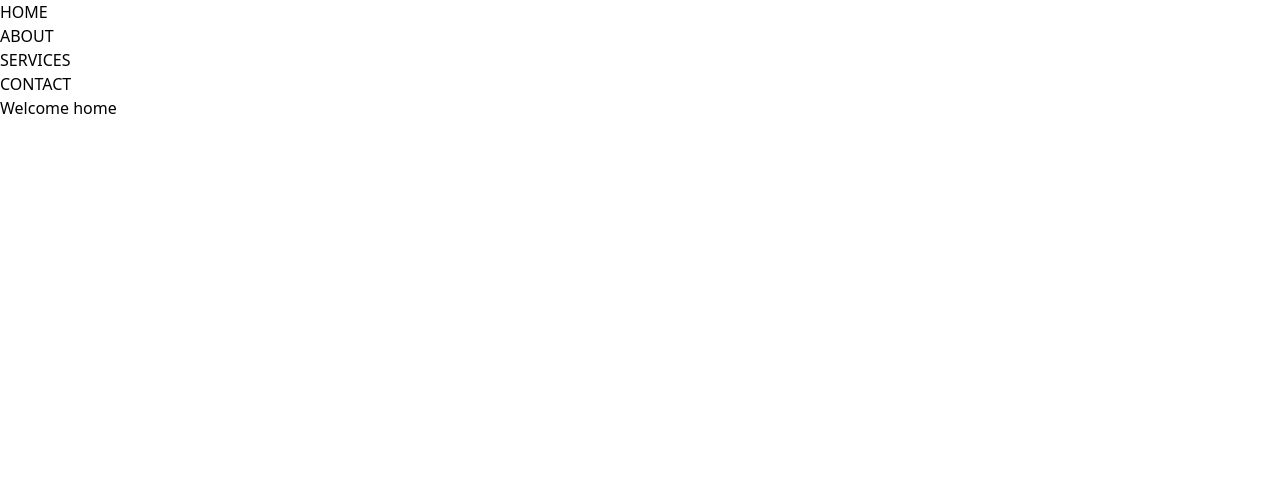
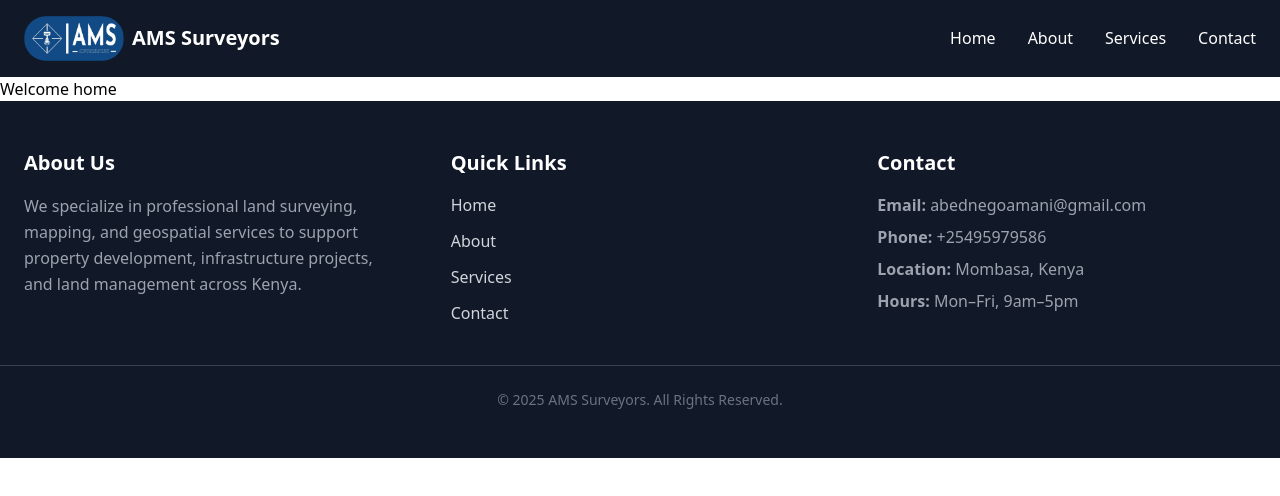
Before and after one commit to LydiaNeema/AMS, a Next.js app in the folder ams/: page / in a window 1280 px wide. Shown: the top 496 px of the page. Built offline with nearby package versions, Linux system fonts and the light colour scheme.

Commit message:
updated navbar and footer component

```diff
--- a/ams/app/layout.js
+++ b/ams/app/layout.js
@@ -1,5 +1,7 @@
 import { Geist, Geist_Mono } from "next/font/google";
 import "./globals.css";
+import Navbar from "@/components/navbar";
+import Footer from "@/components/footer";
 
 const geistSans = Geist({
   variable: "--font-geist-sans",
@@ -22,7 +24,9 @@ export default function RootLayout({ children }) {
       <body
         className={`${geistSans.variable} ${geistMono.variable} antialiased`}
       >
+        <Navbar/>
         {children}
+        <Footer/>
       </body>
     </html>
   );
--- a/ams/app/page.js
+++ b/ams/app/page.js
@@ -1,8 +1,8 @@
-import Navbar from "../components/navbar";
+
 export default function Home() {
   return (
     <div>
-      <Navbar/>
+
       <h1>Welcome home </h1>
     </div>
 
--- /dev/null
+++ b/ams/components/footer.jsx
@@ -0,0 +1,47 @@
+import Link from "next/link";
+
+export default function Footer() {
+  return (
+    <footer className="bg-gray-900 text-gray-300 py-12">
+      <div className="container mx-auto px-6 grid grid-cols-1 md:grid-cols-3 gap-12">
+
+        {/* About Section */}
+        <div>
+          <h2 className="text-xl font-bold text-white mb-4">About Us</h2>
+          <p className="text-gray-400 leading-relaxed">
+            We specialize in professional land surveying, mapping, and geospatial
+            services to support property development, infrastructure projects,
+            and land management across Kenya.
+          </p>
+        </div>
+
+        {/* Quick Links */}
+        <div>
+          <h2 className="text-xl font-bold text-white mb-4">Quick Links</h2>
+          <ul className="space-y-3">
+            <li><Link href="/#home" className="hover:text-green-400">Home</Link></li>
+            <li><Link href="/#about" className="hover:text-green-400">About</Link></li>
+            <li><Link href="/#services" className="hover:text-green-400">Services</Link></li>
+            <li><Link href="/contact-us" className="hover:text-green-400">Contact</Link></li>
+          </ul>
+        </div>
+
+        {/* Contact Info */}
+        <div>
+          <h2 className="text-xl font-bold text-white mb-4">Contact</h2>
+          <ul className="space-y-2 text-gray-400">
+            <li><strong>Email:</strong> abednegoamani@gmail.com</li>
+            <li><strong>Phone:</strong> +25495979586</li>
+            <li><strong>Location:</strong> Mombasa, Kenya</li>
+            <li><strong>Hours:</strong> Mon–Fri, 9am–5pm</li>
+          </ul>
+        </div>
+      </div>
+
+      {/* Bottom Bar */}
+      <div className="border-t border-gray-700 mt-10 pt-6 text-center text-gray-500 text-sm">
+        © {new Date().getFullYear()} AMS Surveyors. All Rights Reserved.
+      </div>
+    </footer>
+  );
+}
--- a/ams/components/navbar.jsx
+++ b/ams/components/navbar.jsx
@@ -1,15 +1,61 @@
+"use client";
+import { useState } from "react";
+import Link from "next/link";
+import Image from "next/image";
 
-export default function Navbar(){
-    return(
-        <div>
-            <nav>
-                <ul>
-                    <li><a href = "#home">HOME</a></li>
-                    <li><a href = "#about">ABOUT</a></li>
-                    <li><a href = "#services">SERVICES</a></li>
-                    <li><a href = "#contact">CONTACT</a></li>
-                </ul>
-            </nav>
+export default function Navbar() {
+  const [isOpen, setIsOpen] = useState(false);
+
+  return (
+    <nav className="bg-gray-900 text-white px-6 py-4">
+      <div className="container mx-auto flex items-center justify-between">
+        {/* Logo */}
+       <Link href="/" className="flex items-center space-x-2">
+          <Image
+            src="/logo.jpg" // make sure logo.png is inside public/
+            alt="Company Logo"
+            width={100}
+            height={100}
+            className="rounded-full"
+          />
+          <span className="font-bold text-xl text-white-900">
+            AMS Surveyors
+          </span>
+        </Link>
+
+        {/* Desktop Menu */}
+        <ul className="hidden md:flex space-x-8">
+          <li><Link href="/#home" className="hover:text-green-400">Home</Link></li>
+          <li><Link href="/#about" className="hover:text-green-400">About</Link></li>
+          <li><Link href="/#services" className="hover:text-green-400">Services</Link></li>
+          <li><Link href="/contact-us" className="hover:text-green-400">Contact</Link></li>
+        </ul>
+
+        {/* Hamburger Button (Mobile Only) */}
+        <button
+          className="md:hidden focus:outline-none"
+          onClick={() => setIsOpen(!isOpen)}
+        >
+          {/* Simple hamburger icon */}
+          <div className="space-y-1">
+            <span className="block w-6 h-0.5 bg-white"></span>
+            <span className="block w-6 h-0.5 bg-white"></span>
+            <span className="block w-6 h-0.5 bg-white"></span>
+          </div>
+        </button>
+      </div>
+
+      {/* Mobile Menu */}
+      {isOpen && (
+        <div className="md:hidden mt-4 bg-gray-800 rounded-lg shadow-lg">
+          <ul className="flex flex-col space-y-4 p-4">
+            <li><Link href="/#home" className="hover:text-green-400">Home</Link></li>
+            <li><Link href="/#about" className="hover:text-green-400">About</Link></li>
+            <li><Link href="/#services" className="hover:text-green-400">Services</Link></li>
+            <li><Link href="/contact-us" className="hover:text-green-400">Contact</Link></li>
+          </ul>
         </div>
-    )
+      )}
+    </nav>
+  );
 }
```
Also changed, not shown: ams/app/contact-us/page.jsx (+1 -20 lines).
